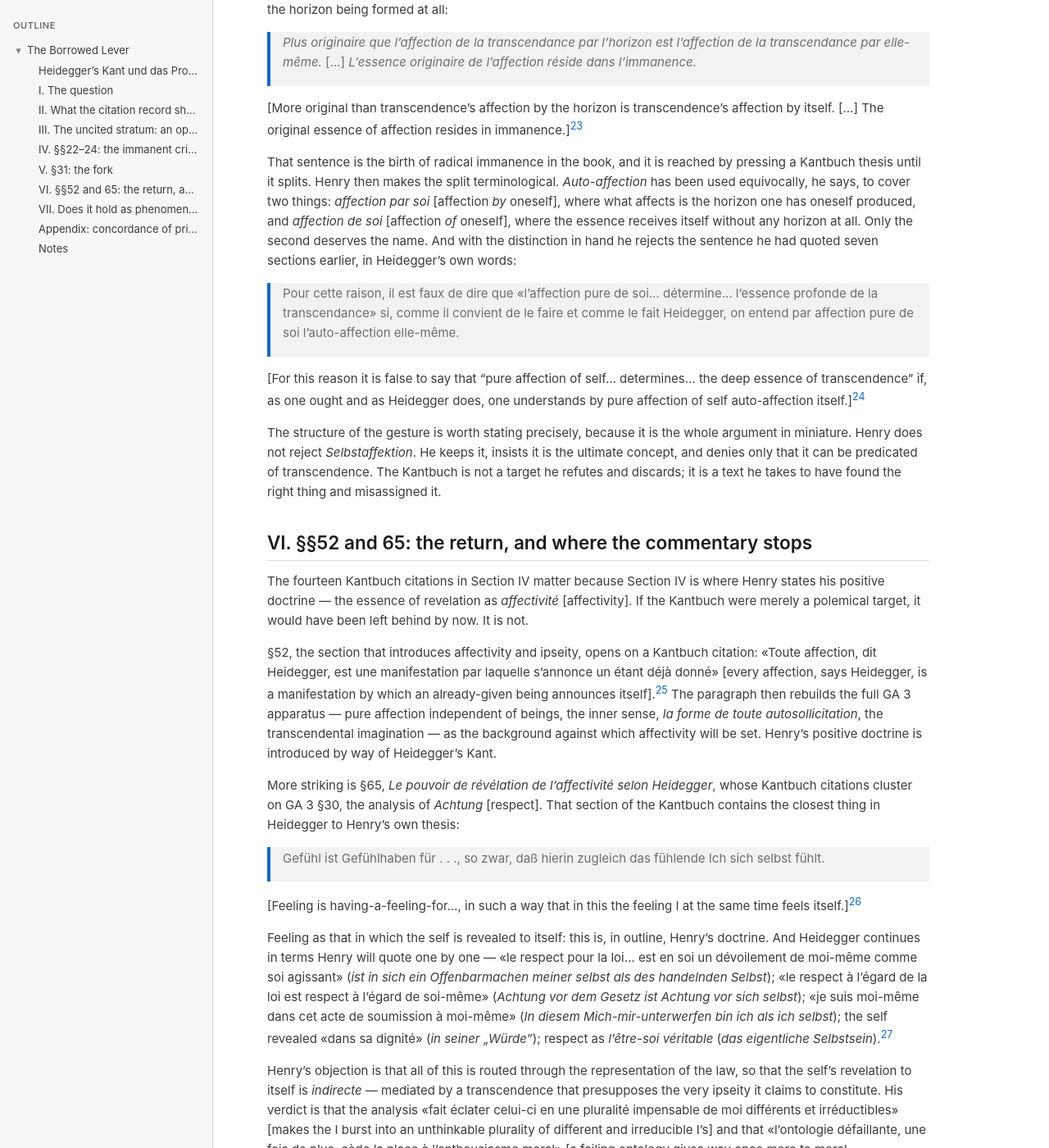
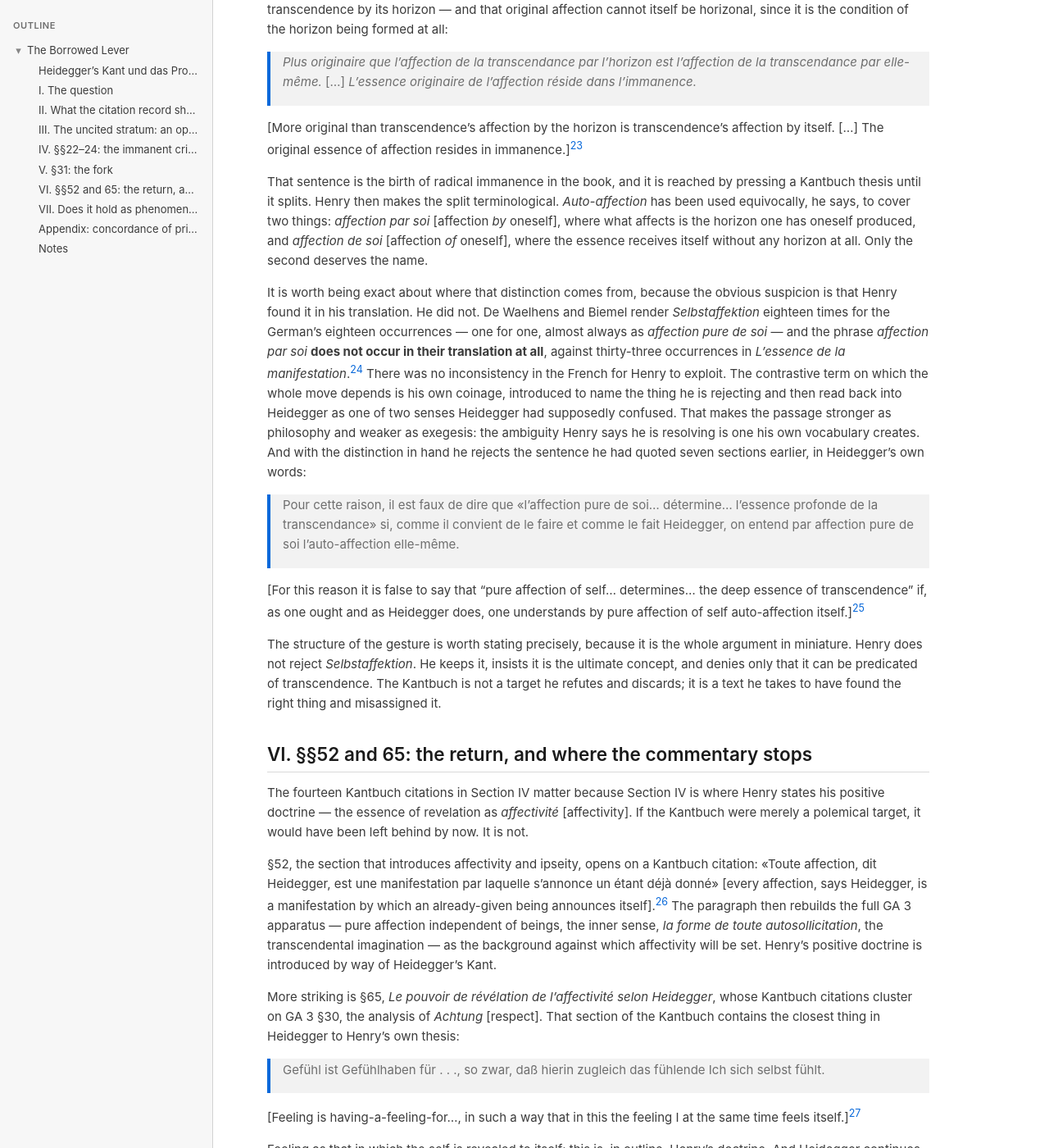
Before and after one commit to faultynode/commentaries, a Jekyll site: the page built from articles/henry-heidegger-kantbuch-article.md, in a window 1280 px wide and 1400 px high, scrolled down 5365 px. Shown: the whole window at 82% size. Built offline with Jekyll 4.4.1, drawn with Linux system fonts in a browser that asks for light colours; some of the changed text lies outside the part shown.

Commit message:
Settle the affection par soi question in the Kantbuch article
The de Waelhens-Biemel translation -- Henry's siglum K -- is now in
faultynode/sources, so the one question this article could not answer
from the German alone is answered.

Section V described Henry's affection de soi / affection par soi
distinction, the move that produces radical immanence at EM 31,
without being able to say whether he found it in his translation or
built it. He built it. The translation renders Selbstaffektion
eighteen times for the German's eighteen occurrences, almost always
"affection pure de soi", and "affection par soi" does not occur in it
at all, against thirty-three occurrences in Henry. There was no
inconsistency in the French to exploit: the contrastive term is his
own coinage, introduced to name what he rejects and then read back
into Heidegger as one of two senses Heidegger had supposedly
confused.

This confirms the article's existing assessment rather than
disturbing it -- section VII already argued that the inference to
immanence is not compelled by the critique and that the borrowed term
carries a suggestion of structure Henry's system has removed. The
closing paragraph is tightened by one clause to use the finding, and
the note on citation now records that the archive holds the
translation.

Counts are footnoted against the three files, with a warning that the
de Waelhens-Biemel file is distinct from the de Launay retranslation
also in the archive -- their filenames differ only by a prefix, and
only the former carries Henry's pagination.

Co-Authored-By: Claude Opus 5 <noreply@anthropic.com>
Claude-Session: https://claude.ai/code/session_0158vGyMvBZotzBRo2jEXJ3t

```diff
--- a/articles/henry-heidegger-kantbuch-article.md
+++ b/articles/henry-heidegger-kantbuch-article.md
@@ -16,11 +16,12 @@ the form `GA 3:6980`. Those pointers are not pagination; they will drift on
 re-conversion. They are given so that every claim below can be checked against
 the same text I checked it against.
 
-Henry cites Heidegger's Kant book in the 1953 de Waelhens–Biemel French
+Henry cites Heidegger's Kant book in the de Waelhens–Biemel French
 translation, under the siglum *K*, and his page numbers are that translation's.
-The archive holds the German original (GA 3). All the alignments below therefore
-cross a translation boundary in the direction French → German, and I say so at
-each point where the direction matters. Renderings into English are my own
+The archive holds the German original (GA 3) and, since this article was first
+written, that translation as well; the alignments below were made from the
+German and have since been re-checked against the French, which is what allows
+§V to say what it now says about *affection par soi*. Renderings into English are my own
 working translations unless otherwise noted; one recurring choice needs flagging
 in advance, because it carries the argument. De Waelhens and Biemel render
 Heidegger's coinage *Gegenstehenlassen* [letting-stand-over-against] as
@@ -288,7 +289,20 @@ terminological. *Auto-affection* has been used equivocally, he says, to cover
 two things: *affection par soi* [affection *by* oneself], where what affects is
 the horizon one has oneself produced, and *affection de soi* [affection *of*
 oneself], where the essence receives itself without any horizon at all. Only the
-second deserves the name. And with the distinction in hand he rejects the
+second deserves the name.
+
+It is worth being exact about where that distinction comes from, because the
+obvious suspicion is that Henry found it in his translation. He did not. De
+Waelhens and Biemel render *Selbstaffektion* eighteen times for the German's
+eighteen occurrences — one for one, almost always as *affection pure de soi* —
+and the phrase *affection par soi* **does not occur in their translation at
+all**, against thirty-three occurrences in *L'essence de la manifestation*.[^b]
+There was no inconsistency in the French for Henry to exploit. The contrastive
+term on which the whole move depends is his own coinage, introduced to name the
+thing he is rejecting and then read back into Heidegger as one of two senses
+Heidegger had supposedly confused. That makes the passage stronger as philosophy
+and weaker as exegesis: the ambiguity Henry says he is resolving is one his own
+vocabulary creates. And with the distinction in hand he rejects the
 sentence he had quoted seven sections earlier, in Heidegger's own words:
 
 > Pour cette raison, il est faux de dire que «l'affection pure de soi… détermine…
@@ -465,8 +479,9 @@ the vocabulary in which it is stated, and — in the *Achtung* analysis — the
 nearest anticipation of the doctrine it is used to establish. Henry's reading of
 it is accurate and his critique of its circle is real. His inference from that
 circle to immanence is not compelled by the critique, and the concept he carries
-away keeps a name whose original sense his own thesis dissolves. That is not a
-refutation of Henry. It is a statement of what a defence of him would have to
+away keeps a name whose original sense his own thesis dissolves — and the term
+with which he pries the two senses apart turns out to be one he minted himself.
+That is not a refutation of Henry. It is a statement of what a defence of him would have to
 do: show that *affection* still means something when nothing stands over
 against.
 
@@ -549,6 +564,14 @@ Line pointers are into the archive text and will drift.
 
 [^6]: GA 3:1351, 1384, 1388, 1444–1445, 4530.
 
+[^b]: Counts over `heidegger-ga-3-kant-und-das-problem-der-metaphysik.md`
+    (*Selbstaffektion*, 18), `heidegger-kant-et-le-probleme-de-la-metaphysique.md`
+    — the de Waelhens–Biemel translation, distinct from the de Launay
+    retranslation also in the archive — (*affection … de soi* in all forms, 18;
+    *affection par soi*, 0), and `henry-lessence-de-la-manifestation.md`
+    (*affection par soi*, 33). The reading plan and full concordance are in the
+    sources repository at `sources/notes/ga-3-readers-guide-for-henry.md`.
+
 [^a]: `heidegger-sein-und-zeit.md`:5273, §68b (*Die Zeitlichkeit der
     Befindlichkeit*): «Nur Seiendes, das seinem Seinssinne nach sich befindet,
     das heißt existierend je schon gewesen ist und in einem ständigen Modus
```
